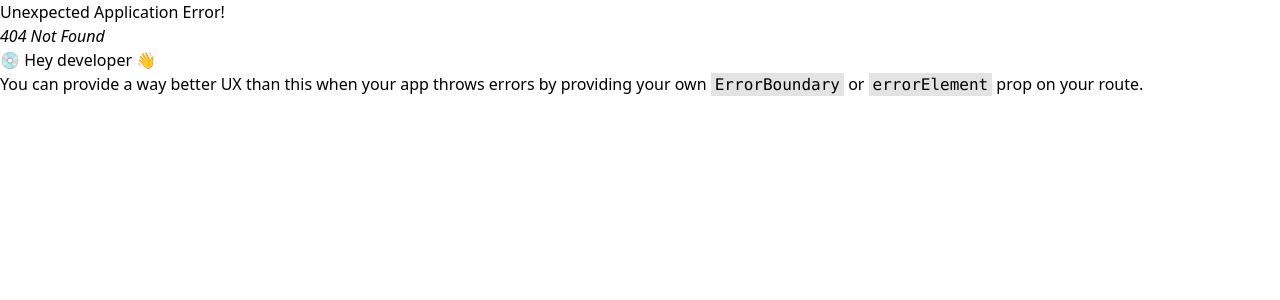
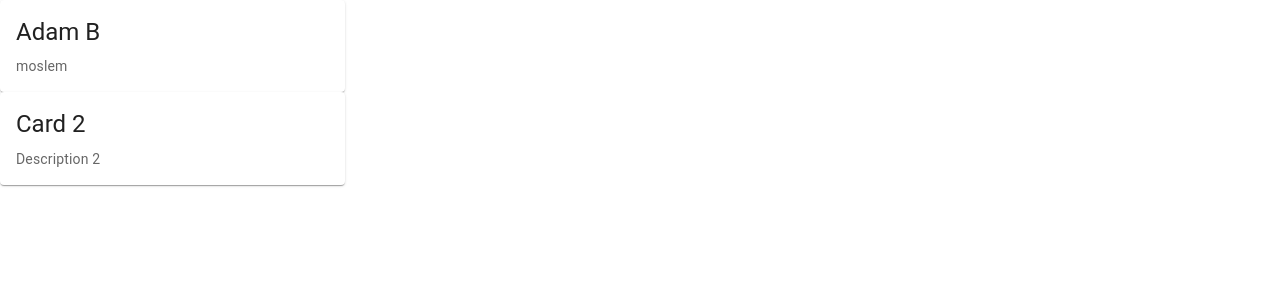
Before and after one commit to AliBdeir/hd23-frontend, a React (Vite) app: page /flashcardpage in a window 1280 px wide. Before the commit this address had no page. Shown: the top 300 px of the page. Built offline with nearby package versions, Linux system fonts and the light colour scheme.

Commit message:
for adam
flashcards with variable fields are functioning

```diff
--- /dev/null
+++ b/src/components/flashcard.jsx
@@ -0,0 +1,26 @@
+import React from 'react';
+import Card from '@mui/material/Card';
+import CardActionArea from '@mui/material/CardActionArea';
+import CardContent from '@mui/material/CardContent';
+import Typography from '@mui/material/Typography';
+
+function ActionAreaCard({ title, description }) { // Destructure the props in the function parameter
+  return (
+    <Card sx={{ maxWidth: 345 }}>
+      <CardActionArea>
+        <CardContent>
+          {/* Use the title prop instead of hardcoded text */}
+          <Typography gutterBottom variant="h5" component="div">
+            {title} {/* Render the title prop here */}
+          </Typography>
+          {/* Use the description prop instead of hardcoded text */}
+          <Typography variant="body2" color="text.secondary">
+            {description} {/* Render the description prop here */}
+          </Typography>
+        </CardContent>
+      </CardActionArea>
+    </Card>
+  );
+}
+
+export default ActionAreaCard;
--- /dev/null
+++ b/src/flashcard_page.jsx
@@ -0,0 +1,29 @@
+import React from 'react';
+// Import your custom component
+import ActionAreaCard from './components/flashcard.jsx'; // Adjust the import path to where your component is defined
+
+function FlashcardPage() {
+    // This could also be dynamic data fetched from an API or passed as props
+    const cardData = [
+        { title: 'Adam B', description: 'moslem', /* other data fields */ },
+        { title: 'Card 2', description: 'Description 2', /* other data fields */ },
+        // ... more cards
+    ];
+
+    return (
+        <div>
+            {/* Map through the cardData array to create an ActionAreaCard for each item */}
+            {cardData.map((data, index) => {
+                console.log(data)
+                return <ActionAreaCard
+                    key={index}
+                    title={data.title}
+                    description={data.description}
+                // ... other props
+                />
+            })}
+        </div>
+    );
+}
+
+export default FlashcardPage;
--- a/src/main.jsx
+++ b/src/main.jsx
@@ -6,8 +6,10 @@ import { createBrowserRouter, RouterProvider, } from "react-router-dom";
 
 import DNDPage from "./dnd_page.jsx"
 import ResultPageLayout, { ResultPage } from "./result_page.jsx"
+import FlashcardPage from './flashcard_page.jsx';
 
 import "./index.css"
+import ActionAreaCard from './components/flashcard.jsx';
 
 function MainPageLayout() {
   return <Outlet />
@@ -28,6 +30,10 @@ function App() {
     {
       path: "/result",
       element: <ResultPage />
+    },
+    {
+      path: "/flashcardpage",
+      element: <FlashcardPage />
     }
     // {
     //   path: "/result",
```
